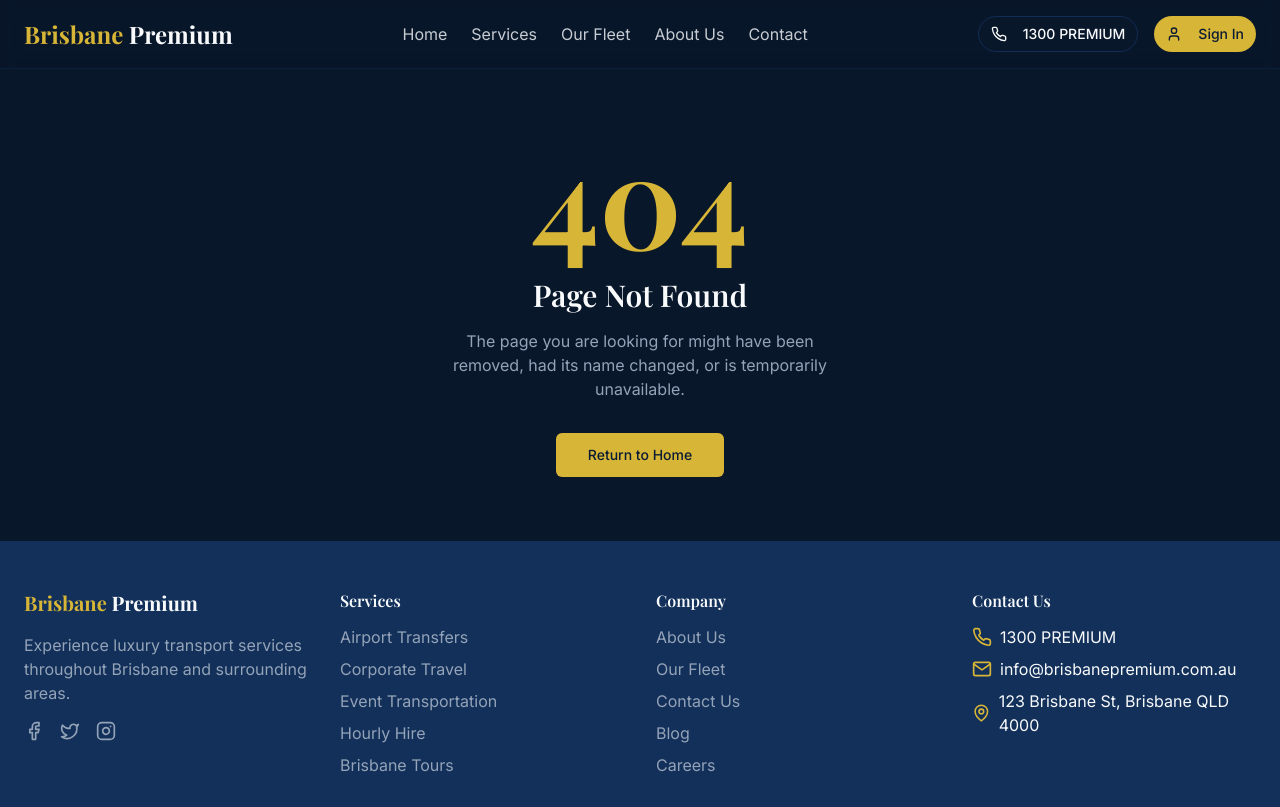
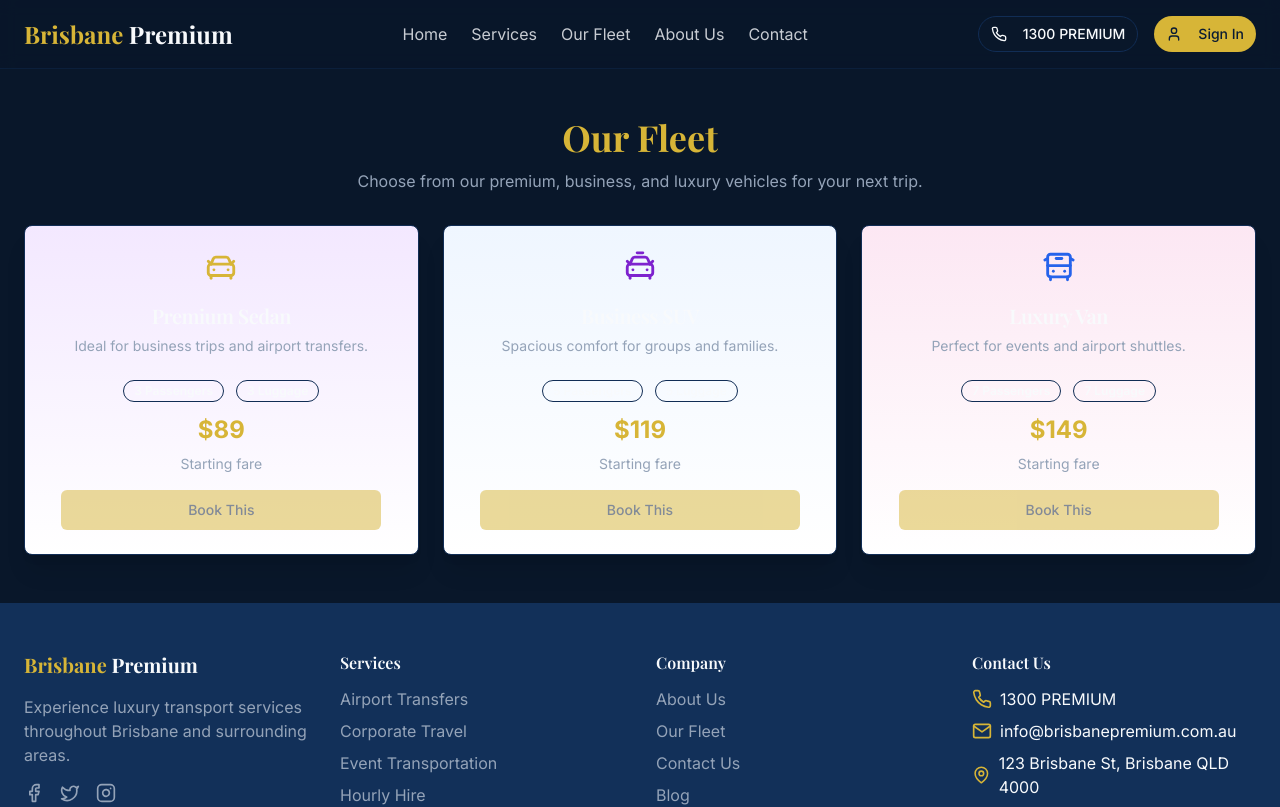
Before and after one commit to midhuncloudstick/taxi-adminpanel-develop, a React (Vite) app: page /fleet in a window 1280 px wide. Shown: the top 807 px of the page. Built offline with nearby package versions, Linux system fonts and the light colour scheme.

Commit message:
Add Fleet page
Create a new page and route for the "Our Fleet" link in the header.

```diff
--- a/src/App.tsx
+++ b/src/App.tsx
@@ -9,6 +9,9 @@ import NotFound from "./pages/NotFound";
 import SearchResults from "./pages/SearchResults";
 import BookingDetails from "./pages/BookingDetails";
 import BookingConfirmation from "./pages/BookingConfirmation";
+import Header from "./components/Header";
+import Footer from "./components/Footer";
+import Fleet from "./pages/Fleet";
 
 const queryClient = new QueryClient();
 
@@ -21,6 +24,8 @@ const App = () => (
         <BrowserRouter>
           <Routes>
             <Route path="/" element={<Index />} />
+            <Route path="/services" element={<div className="min-h-screen flex flex-col"><Header /><main className="container-custom flex-1 py-24 text-center"><h1 className="text-3xl font-bold text-primary mb-2">Services</h1><p className="max-w-lg mx-auto text-muted-foreground mb-8">Our premium transport services include well-maintained vehicles, professional drivers, and a smooth experience throughout your entire journey.</p></main><Footer /></div>} />
+            <Route path="/fleet" element={<Fleet />} />
             <Route path="/search-results" element={<SearchResults />} />
             <Route path="/booking-details" element={<BookingDetails />} />
             <Route path="/booking-confirmation" element={<BookingConfirmation />} />
--- /dev/null
+++ b/src/pages/Fleet.tsx
@@ -0,0 +1,75 @@
+
+import React from "react";
+import Header from "@/components/Header";
+import Footer from "@/components/Footer";
+import { Car, CarFront, CarTaxiFront, BusFront } from "lucide-react";
+import { Card, CardContent, CardHeader, CardTitle, CardDescription } from "@/components/ui/card";
+import { Badge } from "@/components/ui/badge";
+import { Button } from "@/components/ui/button";
+
+const vehicles = [
+  {
+    name: "Premium Sedan",
+    icon: <CarFront size={34} className="text-primary" />,
+    price: 89,
+    passengers: 3,
+    luggage: 3,
+    description: "Ideal for business trips and airport transfers.",
+    color: "from-purple-100 to-white"
+  },
+  {
+    name: "Business SUV",
+    icon: <CarTaxiFront size={34} className="text-purple-700" />,
+    price: 119,
+    passengers: 5,
+    luggage: 5,
+    description: "Spacious comfort for groups and families.",
+    color: "from-blue-50 to-white"
+  },
+  {
+    name: "Luxury Van",
+    icon: <BusFront size={34} className="text-blue-600" />,
+    price: 149,
+    passengers: 7,
+    luggage: 7,
+    description: "Perfect for events and airport shuttles.",
+    color: "from-pink-100 to-white"
+  }
+];
+
+const Fleet = () => (
+  <div className="min-h-screen flex flex-col bg-background">
+    <Header />
+    <main className="container-custom flex-1 py-12">
+      <h1 className="text-3xl md:text-4xl font-bold mb-3 text-center text-primary">Our Fleet</h1>
+      <p className="max-w-2xl mx-auto mb-8 text-center text-muted-foreground">
+        Choose from our premium, business, and luxury vehicles for your next trip.
+      </p>
+      <div className="grid grid-cols-1 md:grid-cols-3 gap-6">
+        {vehicles.map((v, idx) => (
+          <Card key={idx} className={`shadow-xl bg-gradient-to-b ${v.color} border-border`}>
+            <CardHeader className="flex flex-col items-center py-6">
+              <div className="mb-3">{v.icon}</div>
+              <CardTitle className="text-xl">{v.name}</CardTitle>
+              <CardDescription className="mt-1 text-center">{v.description}</CardDescription>
+            </CardHeader>
+            <CardContent className="flex flex-col items-center pb-6">
+              <div className="flex gap-3 mb-3">
+                <Badge variant="outline" className="text-xs">{v.passengers} Passengers</Badge>
+                <Badge variant="outline" className="text-xs">{v.luggage} Luggage</Badge>
+              </div>
+              <div className="text-2xl font-bold mb-2 text-primary">${v.price}</div>
+              <div className="text-sm text-muted-foreground mb-4">Starting fare</div>
+              <Button variant="default" className="w-full max-w-xs" disabled>
+                Book This
+              </Button>
+            </CardContent>
+          </Card>
+        ))}
+      </div>
+    </main>
+    <Footer />
+  </div>
+);
+
+export default Fleet;
```
